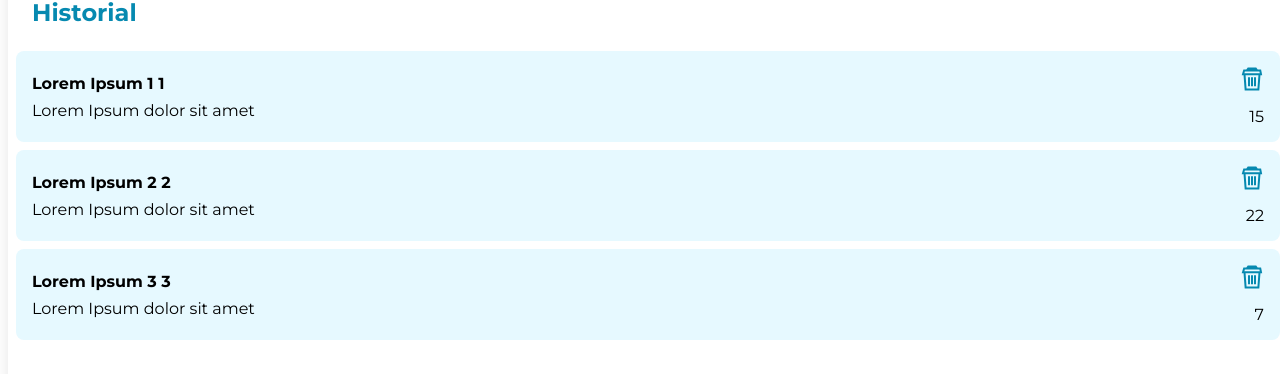
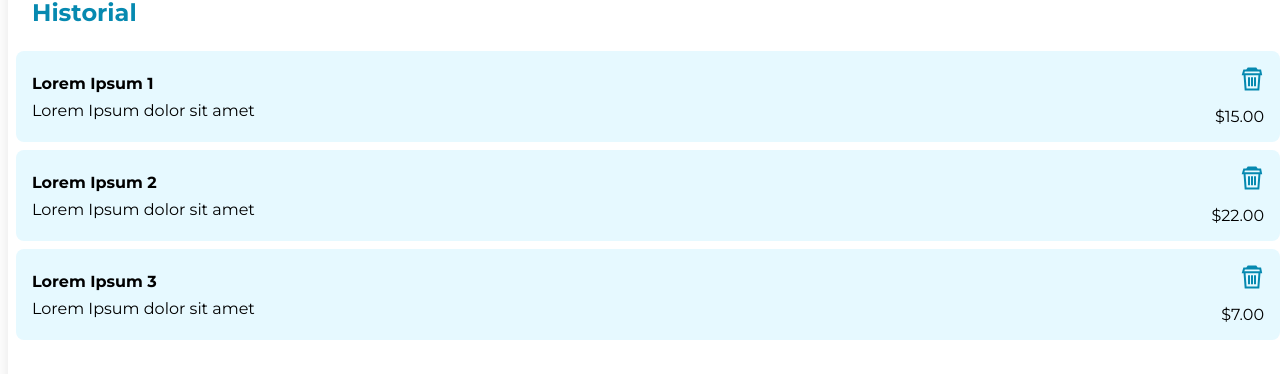
Before and after one commit to laviku/vuejs-fundamentos, a Vue app: page / in a window 1280 px wide. Both pictures are taken after a click on the element 648 px from the left and 758 px from the top of the page. Shown: the part 196-570 px from the top of the page. Built offline with nearby package versions, Linux system fonts and the light colour scheme.

Commit message:
format currency small style update

```diff
--- a/src/components/Movements/Index.vue
+++ b/src/components/Movements/Index.vue
@@ -1,6 +1,6 @@
 <template>
   <div class="movements">
-    <h2 class="title">Historial</h2>
+    <h2 class="title text-xl font-semibold">Historial</h2>
 
     <div class="content">
       <Movement
--- a/src/components/Movements/Movement.vue
+++ b/src/components/Movements/Movement.vue
@@ -1,18 +1,24 @@
 <template>
   <div class="movement">
     <div class="content">
-      <h4>{{ title }} {{ id }}</h4>
+      <h4 class="font-semibold">{{ title }}</h4>
       <p>{{ description }}</p>
     </div>
     <div class="action">
-      <img src="@/assets/trash-icon.svg" alt="Borrar" />
-      <p>{{ amount }}</p>
+      <img src="@/assets/trash-icon.svg" alt="Borrar" @click="remove" />
+      <p>{{ amountCurrency }}</p>
     </div>
   </div>
 </template>
 
 <script setup>
-import { defineProps, toRefs } from "vue";
+import { defineProps, toRefs, computed } from "vue";
+
+const currencyFormatter = new Intl.NumberFormat("es-MX", {
+  style: "currency",
+  currency: "MXN",
+});
+
 const props = defineProps({
   id: {
     type: Number,
@@ -29,6 +35,12 @@ const props = defineProps({
 });
 
 const { id, title, description, amount } = toRefs(props);
+
+const amountCurrency = computed(() => currencyFormatter.format(amount.value));
+
+const remove = () => {
+  console.log(id.value);
+};
 </script>
 
 <style scoped>
```
